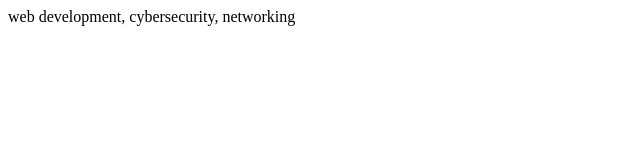
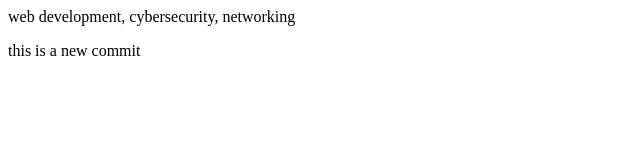
Before and after one commit to demsekaye/Portfolio, a plain HTML site: page index.html in a window 1280 px wide. Shown: the whole page, without its empty margins (0-640 px from the left). Drawn offline with Linux system fonts and the light colour scheme.

Commit message:
added a new line

```diff
--- a/index.html
+++ b/index.html
@@ -1,3 +1,5 @@
 <!DOCTYPE html>
 <head></head>
-<body>web development, cybersecurity, networking</body>
+<body>web development, cybersecurity, networking
+  <p>this is a new commit</p>
+</body>
```
